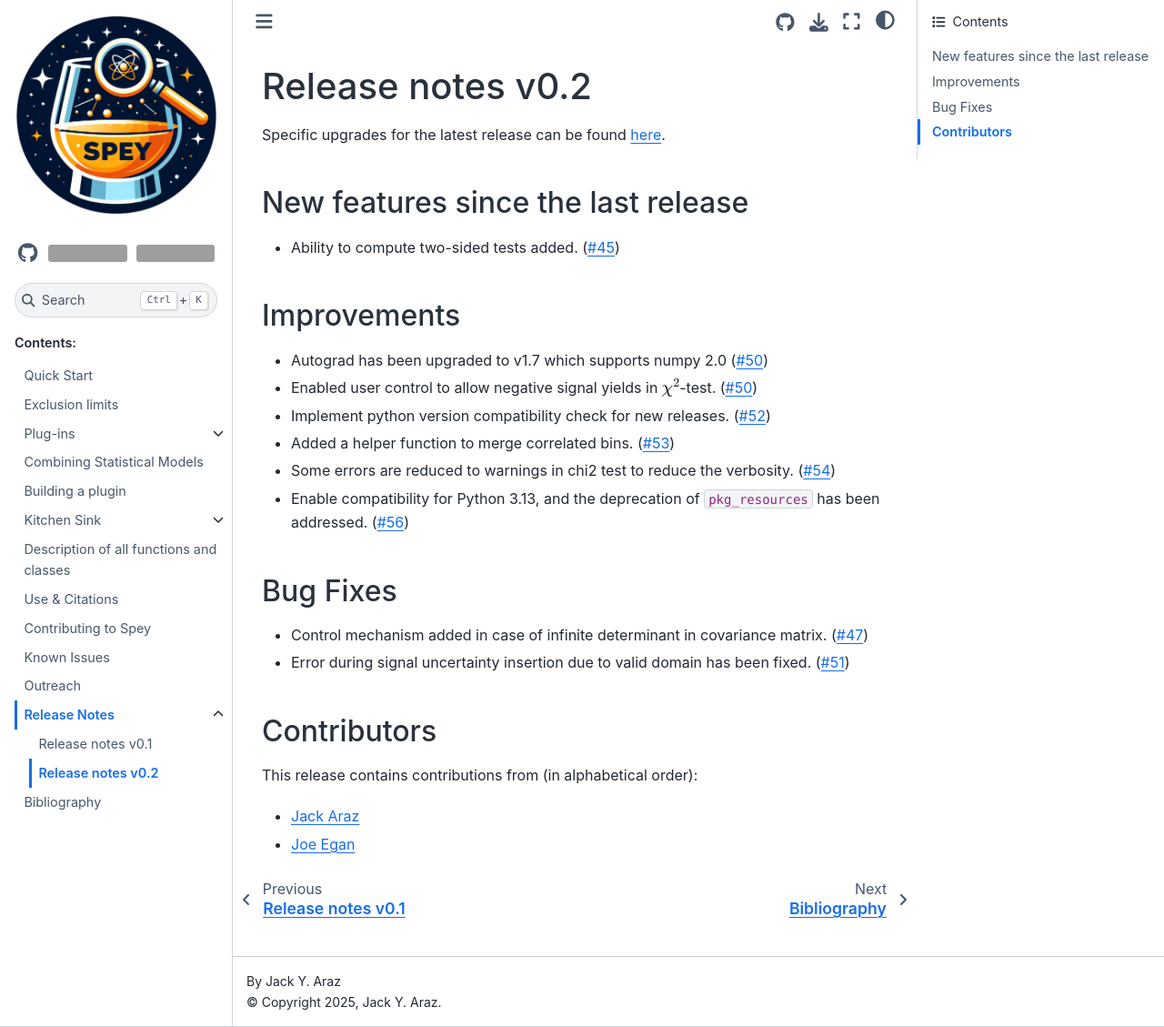
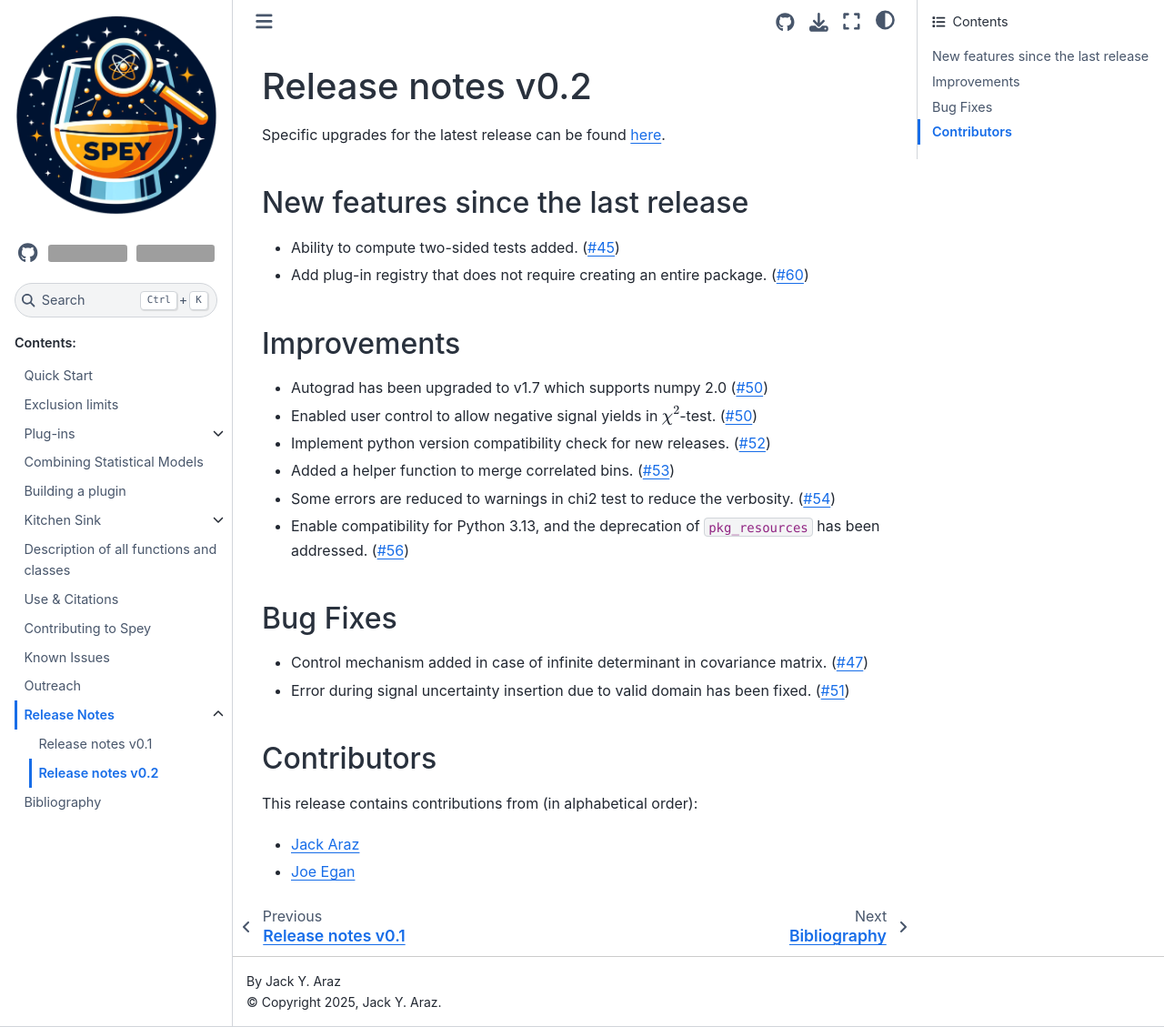
Before and after one commit to SpeysideHEP/spey, a Sphinx documentation site: the page built from docs/releases/changelog-v0.2.md, in a window 1280 px wide and 1129 px high. Shown: the whole window at 91% size. Built offline with Sphinx 7.4.7 and the Sphinx Book theme 1.1.4, drawn with Linux system fonts in a browser that asks for light colours; grey boxes are pictures that could not be loaded.

Commit message:
update changelog

```diff
--- a/docs/releases/changelog-v0.2.md
+++ b/docs/releases/changelog-v0.2.md
@@ -6,6 +6,9 @@ Specific upgrades for the latest release can be found [here](https://github.com/
 
 * Ability to compute two-sided tests added.
   ([#45](https://github.com/SpeysideHEP/spey/pull/45))
+
+* Add plug-in registry that does not require creating an entire package.
+  ([#60](https://github.com/SpeysideHEP/spey/pull/60))
 
 ## Improvements
 
--- a/src/spey/_version.py
+++ b/src/spey/_version.py
@@ -1,3 +1,3 @@
 """Version number (major.minor.patch[-label])"""
 
-__version__ = "0.2.6-beta1"
+__version__ = "0.2.6-beta2"
```
